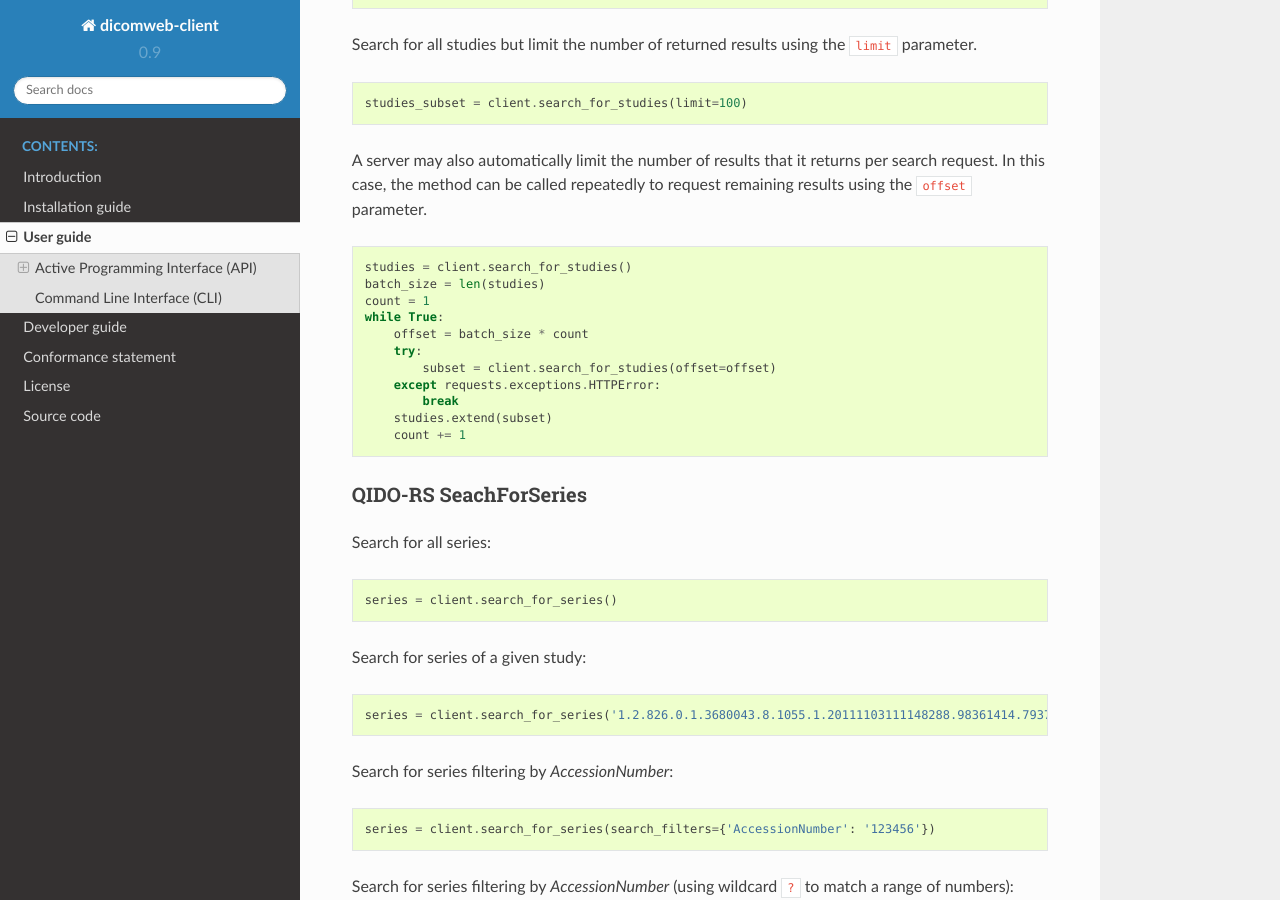
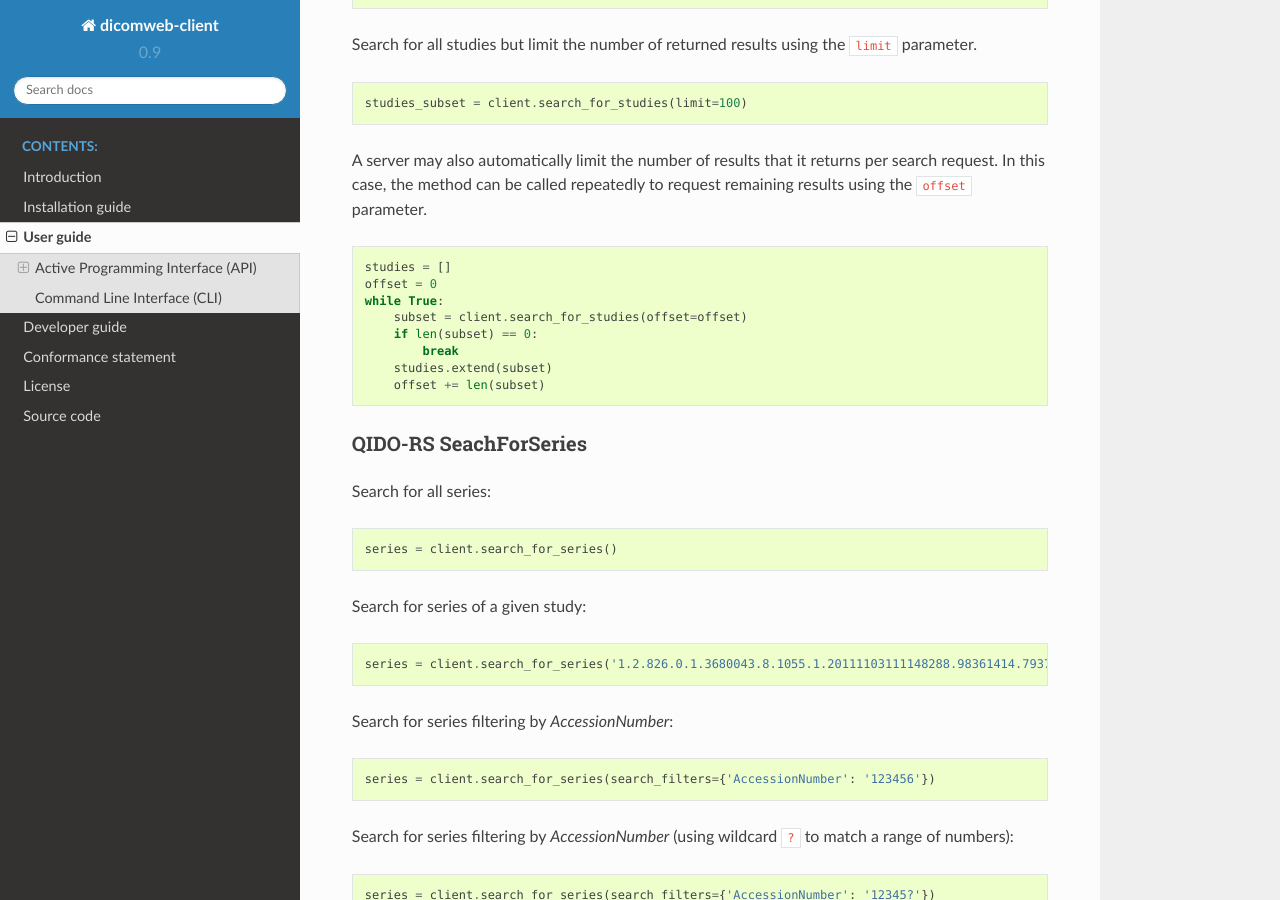
Before and after one commit to ImagingDataCommons/dicomweb-client, a Sphinx documentation site: the page built from docs/usage.rst, in a window 1280 px wide and 900 px high, scrolled down 1588 px. Built offline with Sphinx 7.4.7 and the Read the Docs theme 2.0.0, drawn with Linux system fonts in a browser that asks for light colours.

Commit message:
Update usage example in documentation

```diff
--- a/docs/usage.rst
+++ b/docs/usage.rst
@@ -97,17 +97,15 @@ In this case, the method can be called repeatedly to request remaining results u
 
 .. code-block:: python
 
-    studies = client.search_for_studies()
-    batch_size = len(studies)
-    count = 1
+    studies = []
+    offset = 0
     while True:
-        offset = batch_size * count
-        try:
-            subset = client.search_for_studies(offset=offset)
-        except requests.exceptions.HTTPError:
+        subset = client.search_for_studies(offset=offset)
+        if len(subset) == 0:
             break
         studies.extend(subset)
-        count += 1
+        offset += len(subset)
+
 
 .. _searchforseries:
 
```
